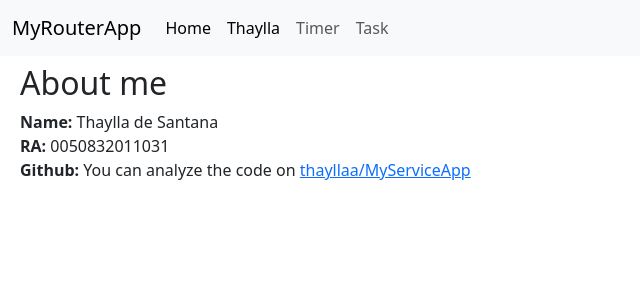
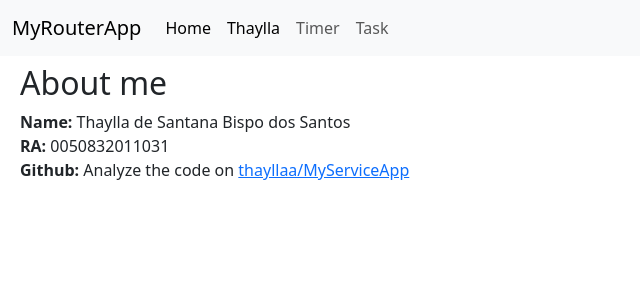
Before and after one commit to thayllaa/MyServiceApp, an Angular app: page /thaylla in a window 1280 px wide. Shown: the top 300 px of the page, without its empty margins (0-640 px from the left). Built offline with nearby package versions, Linux system fonts and the light colour scheme.

Commit message:
1 file modified

```diff
--- a/src/app/thaylla/thaylla.component.html
+++ b/src/app/thaylla/thaylla.component.html
@@ -1,14 +1,14 @@
-<h2> About me </h2>
+<h2>About me</h2>
 
 <p>
   <strong> Name: </strong>
-  Thaylla de Santana
-  <br>
+  Thaylla de Santana Bispo dos Santos
+  <br />
   <strong> RA: </strong>
   0050832011031
-  <br>
+  <br />
   <strong> Github: </strong>
-  You can analyze the code on
+  Analyze the code on
   <a href="https://github.com/thayllaa/MyServiceApp" target="_blank">
     thayllaa/MyServiceApp
   </a>
```
